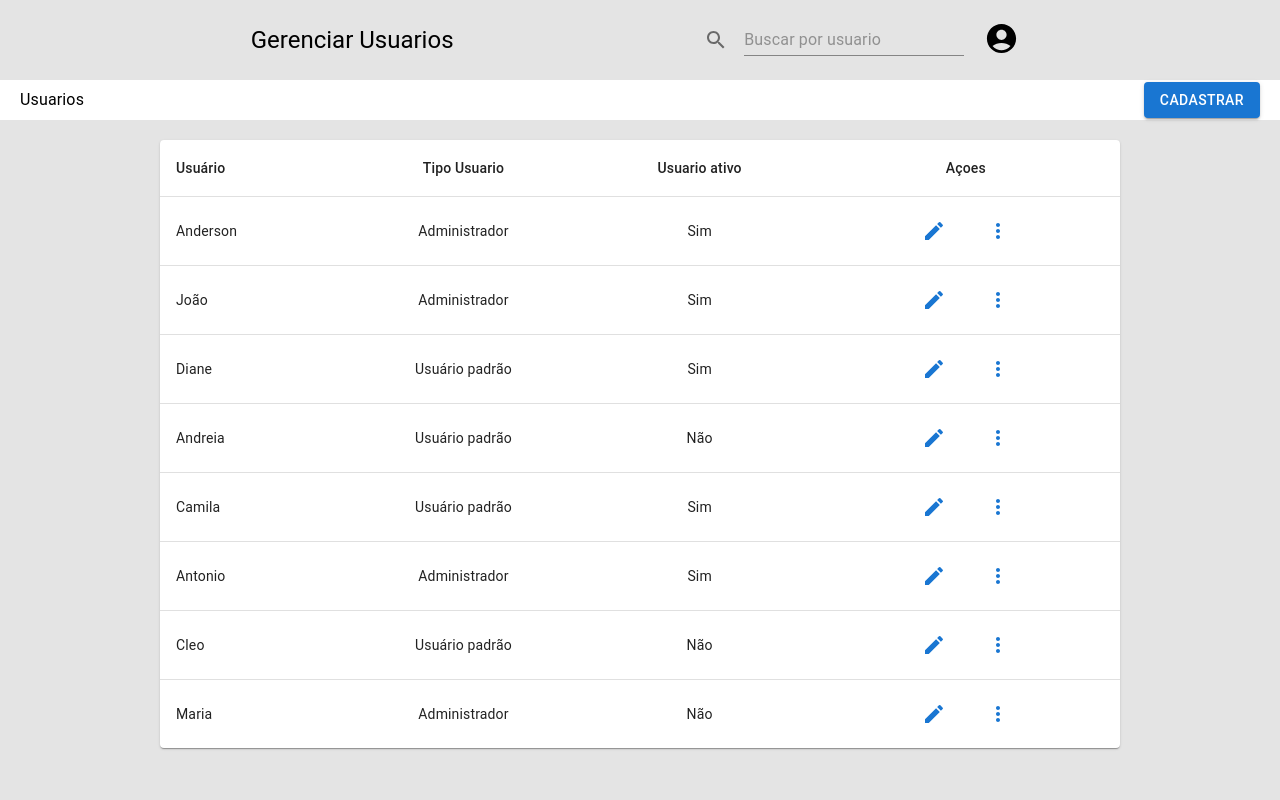
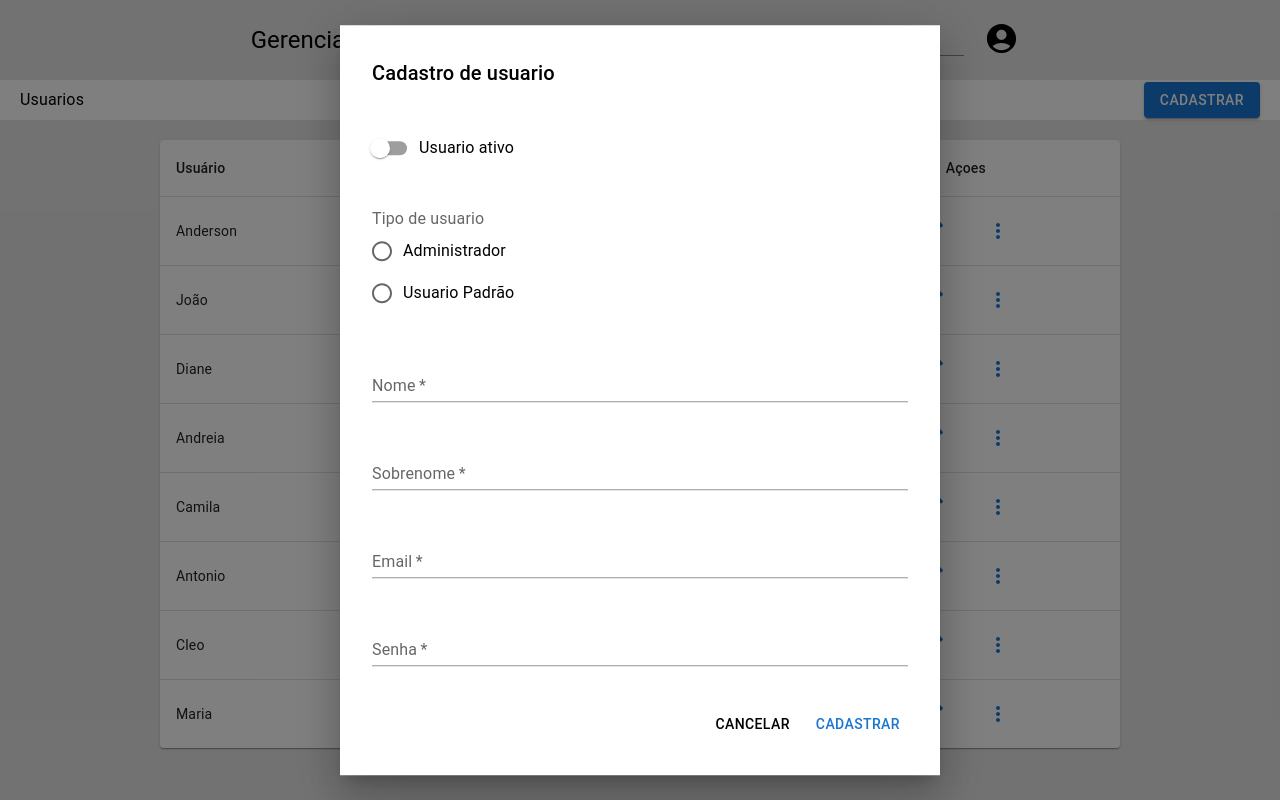
Before and after one commit to matheus-feijo/user-list, a React (Vite) app: page /home in a window 1280 px wide. Both pictures are taken after a click on the button "CADASTRAR". Built offline with nearby package versions, Linux system fonts and the light colour scheme; data requests are answered from the project's data file.

Commit message:
FEAT/ componente notification

```diff
--- a/src/components/ModalManagemetUser/index.tsx
+++ b/src/components/ModalManagemetUser/index.tsx
@@ -1,27 +1,146 @@
-import { Box, Modal, Typography } from "@mui/material";
+import {
+  Box,
+  Button,
+  FormControl,
+  FormControlLabel,
+  FormLabel,
+  Modal,
+  Radio,
+  RadioGroup,
+  Switch,
+  TextField,
+  Typography,
+} from "@mui/material";
+import { useForm } from "react-hook-form";
+import { IUsuario } from "../../interfaces/IUsuario";
+import { useState } from "react";
+import { Notification } from "../Notification";
 
-// interface IModalManagementUserProps {
-//   isOpen: boolean;
-//   onClose: () => void;
-// }
+interface IModalManagementUserProps {
+  isOpen: boolean;
+  onClose: () => void;
+}
 
-export function ModalManagementUser() {
+const style = {
+  position: "absolute",
+  top: "50%",
+  left: "50%",
+  transform: "translate(-50%, -50%)",
+  width: 600,
+  Height: 800,
+  bgcolor: "background.paper",
+  boxShadow: 24,
+  p: 4,
+  border: "none",
+  display: "flex",
+  flexDirection: "column",
+  gap: 5,
+};
+
+export function ModalManagementUser({
+  isOpen,
+  onClose,
+}: IModalManagementUserProps) {
+  const [isOpenNotification, setIsOpenNotification] = useState(false);
+  const { register, handleSubmit, resetField } = useForm<IUsuario>();
+
+  const onSubmit = (data: IUsuario) => {
+    console.log(data);
+    resetField("ativo");
+    resetField("tipoUsuario");
+    resetField("email");
+    resetField("nome");
+    resetField("senha");
+    resetField("sobrenome");
+    setIsOpenNotification(true);
+
+    onClose();
+  };
+
   return (
     <>
-      <Modal
-        open={true}
-        aria-labelledby="modal-modal-title"
-        aria-describedby="modal-modal-description"
-      >
-        <Box>
-          <Typography id="modal-modal-title" variant="h6" component="h2">
-            Text in a modal
-          </Typography>
-          <Typography id="modal-modal-description" sx={{ mt: 2 }}>
-            Duis mollis, est non commodo luctus, nisi erat porttitor ligula.
-          </Typography>
-        </Box>
+      <Modal open={isOpen} onClose={onClose}>
+        <form onSubmit={handleSubmit(onSubmit)}>
+          <Box sx={style}>
+            <Typography id="modal-modal-title" variant="h6" component="h2">
+              Cadastro de usuario
+            </Typography>
+
+            <FormControlLabel
+              control={<Switch {...register("ativo")} />}
+              label="Usuario ativo"
+            />
+
+            <FormControl>
+              <FormLabel id="demo-row-radio-buttons-group-label">
+                Tipo de usuario
+              </FormLabel>
+              <RadioGroup
+                aria-labelledby="demo-row-radio-buttons-group-label"
+                name="row-radio-buttons-group"
+              >
+                <FormControlLabel
+                  value="Administrador"
+                  control={<Radio {...register("tipoUsuario")} />}
+                  label="Administrador"
+                />
+                <FormControlLabel
+                  value="Usuario Padrão"
+                  control={<Radio {...register("tipoUsuario")} />}
+                  label="Usuario Padrão"
+                />
+              </RadioGroup>
+            </FormControl>
+
+            <TextField
+              variant="standard"
+              label="Nome"
+              required
+              {...register("nome")}
+            />
+            <TextField
+              variant="standard"
+              label="Sobrenome"
+              required
+              {...register("sobrenome")}
+            />
+            <TextField
+              variant="standard"
+              label="Email"
+              required
+              {...register("email")}
+            />
+            <TextField
+              variant="standard"
+              label="Senha"
+              required
+              {...register("senha")}
+            />
+
+            <div
+              style={{
+                display: "flex",
+                gap: 10,
+                justifyContent: "end",
+              }}
+            >
+              <Button color="inherit" type="reset" onClick={onClose}>
+                Cancelar
+              </Button>
+              <Button variant="text" type="submit">
+                Cadastrar
+              </Button>
+            </div>
+          </Box>
+        </form>
       </Modal>
+
+      <Notification
+        isOpen={isOpenNotification}
+        message="Usuario cadastrado com sucesso!"
+        type="success"
+        onClose={() => setIsOpenNotification(false)}
+      />
     </>
   );
 }
--- /dev/null
+++ b/src/components/Notification/index.tsx
@@ -0,0 +1,48 @@
+import { Alert, Snackbar } from "@mui/material";
+import { ReactNode } from "react";
+
+interface INotificationProps {
+  type: "success" | "error" | "info";
+  isOpen: boolean;
+  onClose: () => void;
+  message: ReactNode;
+}
+
+export function Notification({
+  type,
+  isOpen,
+  onClose,
+  message,
+}: INotificationProps) {
+  const handleCloseNotificationSuccess = (
+    _: React.SyntheticEvent | Event,
+    reason?: string
+  ) => {
+    if (reason === "clickaway") {
+      return;
+    }
+
+    onClose();
+  };
+
+  return (
+    <Snackbar
+      open={isOpen}
+      autoHideDuration={3000}
+      onClose={handleCloseNotificationSuccess}
+      anchorOrigin={{
+        vertical: "top",
+        horizontal: "center",
+      }}
+    >
+      <Alert
+        onClose={handleCloseNotificationSuccess}
+        severity={type}
+        variant="filled"
+        sx={{ width: "100%" }}
+      >
+        {message}
+      </Alert>
+    </Snackbar>
+  );
+}
--- a/src/pages/Home/index.tsx
+++ b/src/pages/Home/index.tsx
@@ -20,11 +20,15 @@ import { SearchOutlined, AccountCircle } from "@mui/icons-material";
 import styles from "./style.module.css";
 import { apiService } from "../../services/api";
 import { IUsuario } from "../../interfaces/IUsuario";
+import { ModalManagementUser } from "../../components/ModalManagemetUser";
 
 export function Home() {
   const userId = parseInt(localStorage.getItem("user_id") || "");
   const [userList, setUserList] = useState<IUsuario[]>([]);
   const [nameSearchFilter, setNameSearchFilter] = useState("");
+  const [isOpenModal, setIsOpenModal] = useState(false);
+
+  const handleCloseModal = () => setIsOpenModal(false);
 
   const [anchorEl, setAnchorEl] = useState<null | HTMLElement>(null);
   const open = Boolean(anchorEl);
@@ -90,7 +94,9 @@ export function Home() {
 
         <div className={styles["container-header-bottom"]}>
           <Typography>Usuarios</Typography>
-          <Button variant="contained">Cadastrar</Button>
+          <Button variant="contained" onClick={() => setIsOpenModal(true)}>
+            Cadastrar
+          </Button>
         </div>
       </header>
 
@@ -155,6 +161,8 @@ export function Home() {
           </Table>
         </TableContainer>
       </div>
+
+      <ModalManagementUser isOpen={isOpenModal} onClose={handleCloseModal} />
     </>
   );
 }
```
